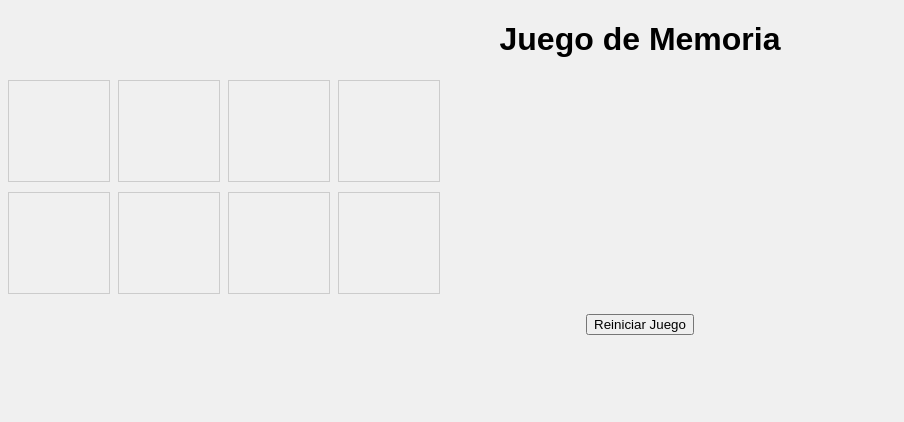
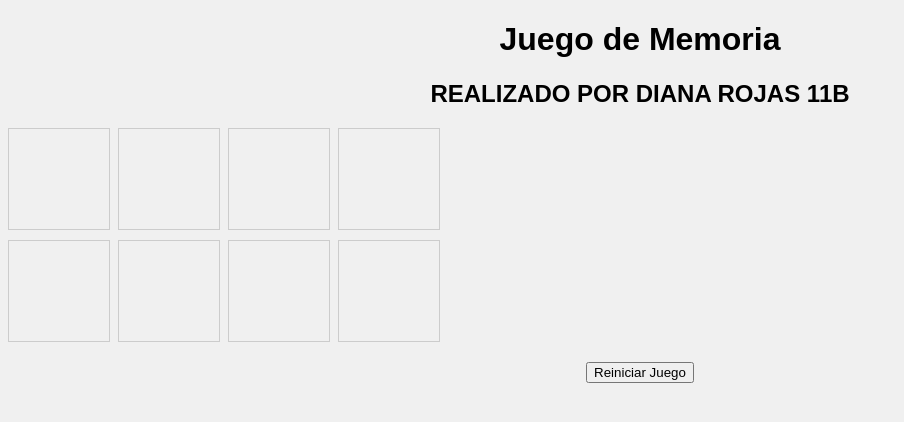
Before and after one commit to dianayulie/memoria, a plain HTML site: page index.html in a window 1280 px wide. Shown: the whole page, without its empty margins (0-904 px from the left). Drawn offline with Linux system fonts and the light colour scheme.

Commit message:
Update index.html

```diff
--- a/index.html
+++ b/index.html
@@ -8,6 +8,7 @@
 </head>
 <body>
     <h1>Juego de Memoria</h1>
+     <h2>REALIZADO POR DIANA ROJAS 11B</h2>
     <div class="board" id="board"></div>
     <button onclick="resetGame()">Reiniciar Juego</button>
     <script src="script.js"></script>
```
